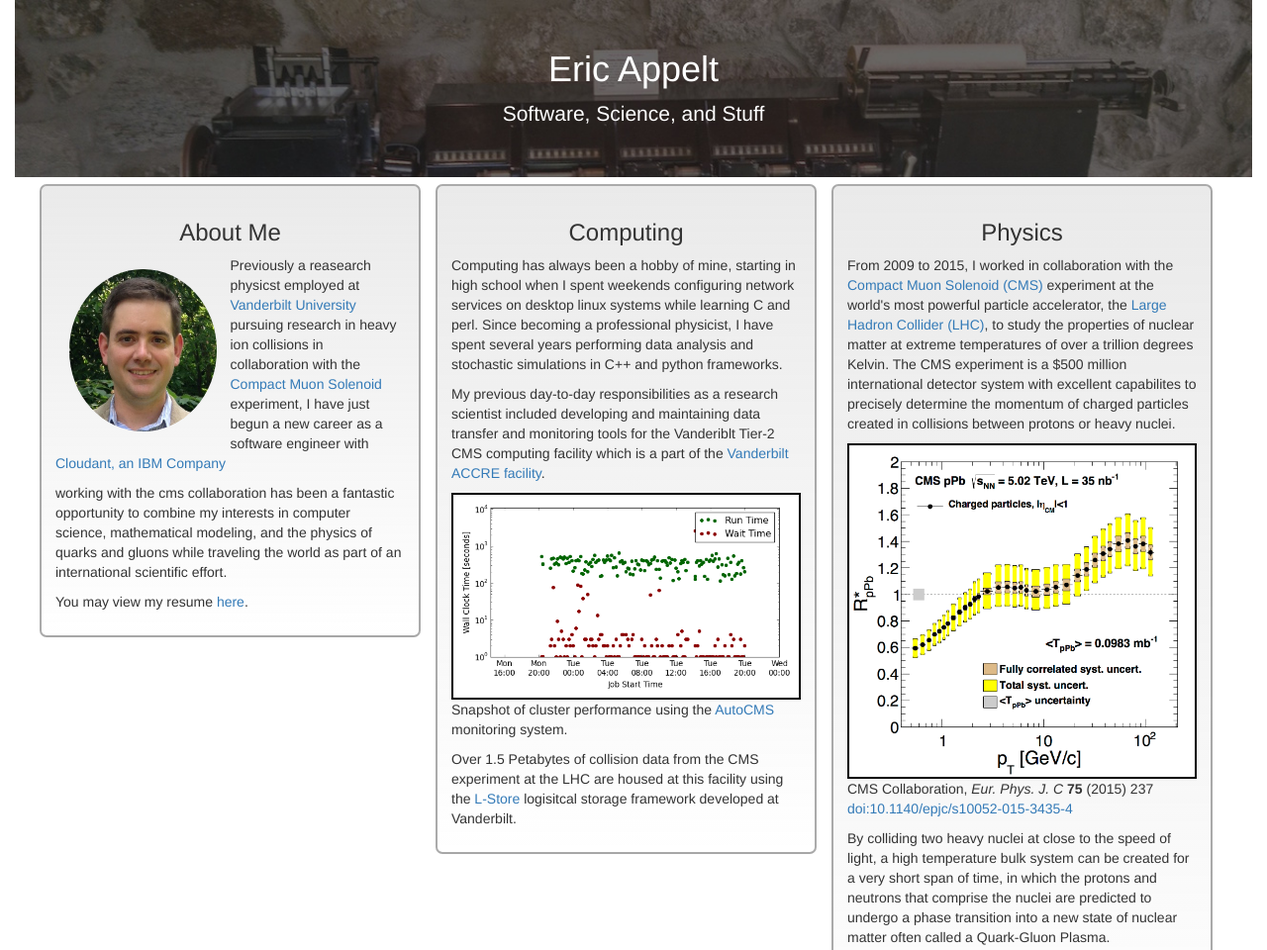
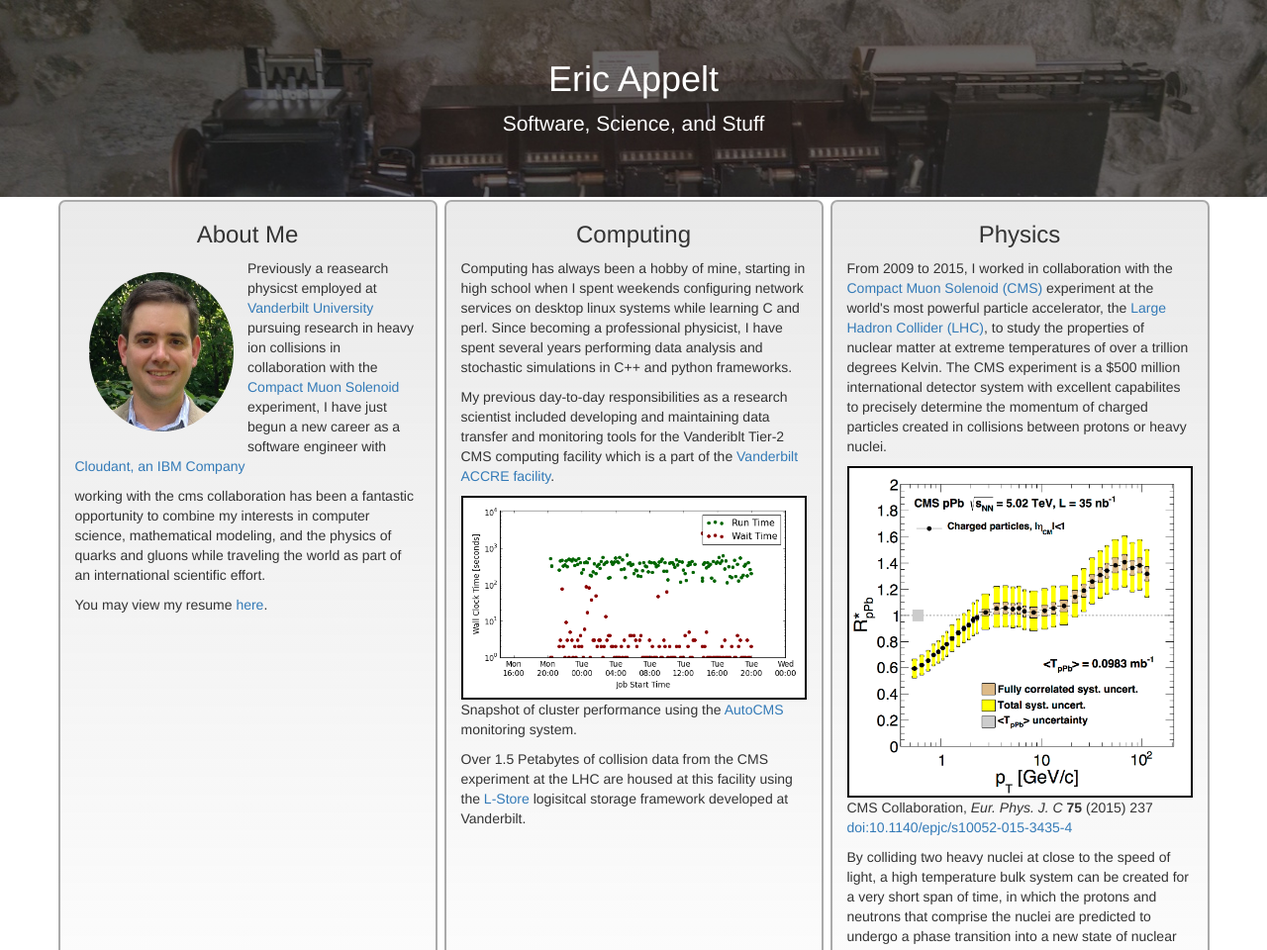
Before and after one commit to appeltel/appeltel.github.io, a plain HTML site: page index.html in a window 1280 px wide. Shown: the top 960 px of the page at 99% size. Drawn offline with nearby package versions, Linux system fonts and the light colour scheme.

Commit message:
Improve css, use bootstrap better

```diff
--- a/css/site-basic.css
+++ b/css/site-basic.css
@@ -1,9 +1,7 @@
 body {
-  padding: 0px;
+  margin: 0px;
 }
 .site-basic {
-  margin: 0px;
-  padding: 30px 0px;
   text-align: center;
   color: white;
   background-image: url(/images/banner2.jpg);
@@ -11,17 +9,23 @@ body {
   background-position: top;
   background-size: cover;
   background-attachment: fixed;
+  padding: 40px 0px;
 }
 .about-entry {
   background-color: transparent;
   background-image: linear-gradient(to bottom, rgba(150, 150, 150, 0.2) 0%, rgba(240, 240, 240, 0) 100%);
   background-repeat: repeat;
+  border: 2px solid rgba(150, 150, 150, 0.8);
   border-radius: 0.5em;
-  border: 2px solid rgba(150, 150, 150, 0.8);
-  padding: 1em;
-  margin: 0.5em 0em 0.5em 0em;
+  margin: 0.25em;
 }
 
-.no-gutter [class*="-4"] {
-    padding-left:0;
+.about-entry-right-border {
 }
+
+.row-eq-height {
+  display: -webkit-box;
+  display: -webkit-flex;
+  display: -ms-flexbox;
+  display: flex;
+}
--- a/index.html
+++ b/index.html
@@ -50,18 +50,14 @@
       </div>
     </nav>
 -->
-    <div class="container-fluid">
-
       <div class="site-basic">
         <h1>Eric Appelt</h1>
         <p class="lead">Software, Science, and Stuff</p>
       </div>
 
-    </div><!-- /.container-fluid -->
+    <div class="container"><div class="row row-eq-height">
 
-    <div class="container" style="padding: 0px;"><div class="row no-gutter">
-
-      <div class="col-md-4"><div class="about-entry">
+      <div class="col-md-4 about-entry">
       <h3 style="text-align:center;">About Me</h3>
       <img src="profile.jpg" class="img-circle pull-left"
            style="width: 50%; padding: 1em" alt="My Profile">
@@ -85,9 +81,9 @@
         engineering, particularly using python or C++. --> You may view my
         resume <a href="resume.html">here</a>.
       </p>
-      </div></div>
+      </div>
 
-      <div class="col-md-4"><div class="about-entry">
+      <div class="col-md-4 about-entry">
       <h3 style="text-align:center;">Computing</h3>
       <p>
         Computing has always been a hobby of mine, starting in high school
@@ -118,9 +114,9 @@
         <a href="http://www.lstore.org/">L-Store</a> logisitcal storage
         framework developed at Vanderbilt.
         </p>
-      </div></div>
+      </div>
 
-      <div class="col-md-4"><div class="about-entry">
+      <div class="col-md-4 about-entry">
       <h3 style="text-align:center;">Physics</h3>
         <p>
         From 2009 to 2015, I worked in collaboration with the
@@ -155,7 +151,7 @@
         modify charged particle production in nucelus-nucleus collisions
         relative to proton-proton collisions.
         </p>
-        </div></div>
+        </div>
 
     </div></div>
 
```
